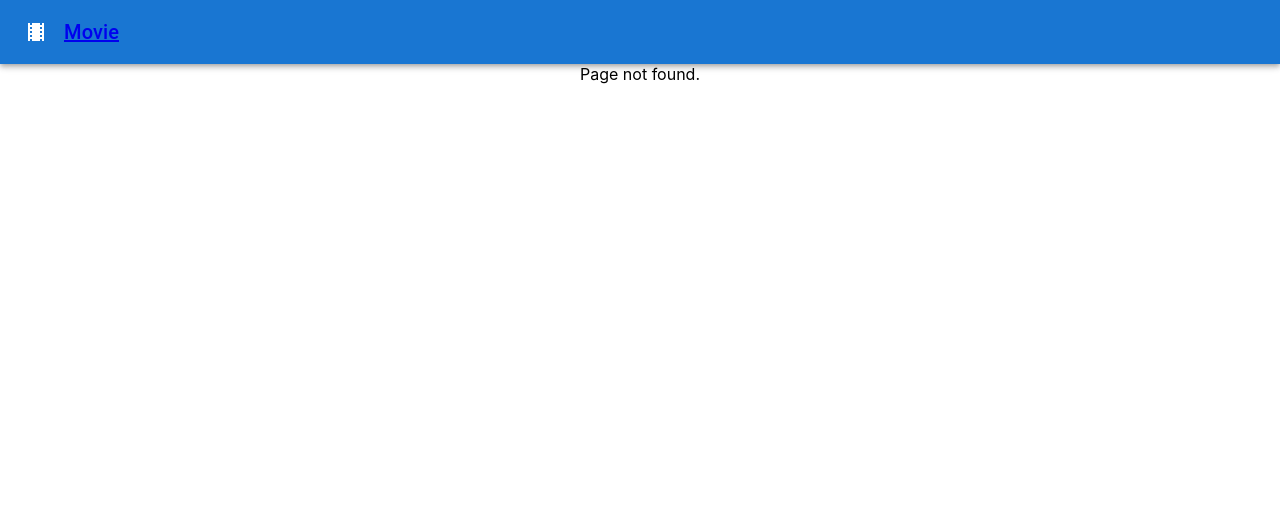
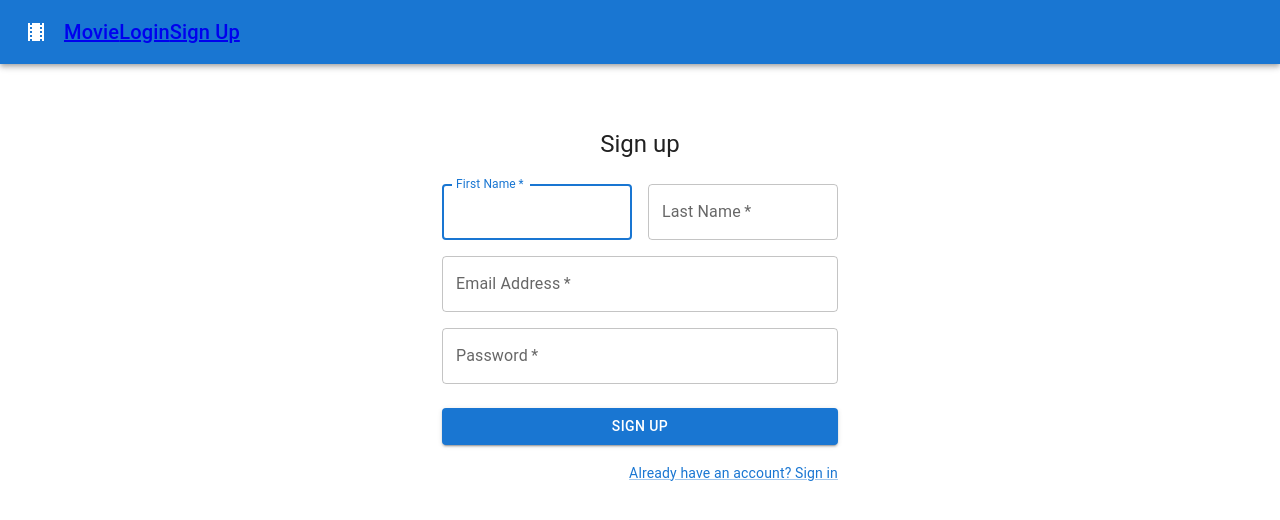
Before and after one commit to enesgokhanozcan/React-MovieProject, a React (Create React App) app: page /register in a window 1280 px wide. Before the commit this address had no page. Shown: the top 520 px of the page. Built offline with nearby package versions, Linux system fonts and the light colour scheme.

Commit message:
Sign in and sign up add.

```diff
--- a/src/App.js
+++ b/src/App.js
@@ -3,17 +3,21 @@ import Header from "./component/Header";
 import MovieDetail from "./component/MovieDetail";
 import Home from "./pages/Home";
 import NotFound from "./pages/NotFound";
-import { Routes, Route} from "react-router-dom";
-
+import { Routes, Route } from "react-router-dom";
+import Login from "./component/Login";
+import Register from "./component/Register";
 
 function App() {
   return (
     <div className="App">
-      <Header/>
+      <Header />
       <Routes>
-        <Route path="/" element={<Home/>}/>
-        <Route path="/movieDetail/:id" element={<MovieDetail/>}/>
-        <Route path="*" element={<NotFound/>}/>
+        <Route path="/" element={<Home />} />
+        <Route path="/movieDetail/:id" element={<MovieDetail />} />
+        <Route path="*" element={<NotFound />} />
+        <Route path="/login" element={<Login />} />
+        <Route path="/register" element={<Register />} />
+
       </Routes>
     </div>
   );
--- a/src/component/Header.js
+++ b/src/component/Header.js
@@ -7,12 +7,18 @@ import { Link } from "react-router-dom";
 
 export default function Header() {
   return <div>
-      <AppBar position="relative">
+      <AppBar position="static">
         <Toolbar>
           <LocalMoviesIcon sx={{ mr: 2 }} />
           <Typography variant="h6" color="inherit" noWrap>
             <Link to="/">Movie</Link>
           </Typography>
+          <Typography variant="h6" color="inherit" noWrap position="right">
+            <Link to="/login">Login</Link>
+          </Typography>
+          <Typography variant="h6" color="inherit" noWrap position="right">
+            <Link to="/register">Sign Up</Link>
+          </Typography>
         </Toolbar>
       </AppBar>
   </div>;
--- /dev/null
+++ b/src/component/Login.js
@@ -0,0 +1,95 @@
+import React, { useState } from "react";
+import Button from "@mui/material/Button";
+import CssBaseline from "@mui/material/CssBaseline";
+import TextField from "@mui/material/TextField";
+import Link from "@mui/material/Link";
+import Grid from "@mui/material/Grid";
+import Box from "@mui/material/Box";
+import Typography from "@mui/material/Typography";
+import Container from "@mui/material/Container";
+
+export default function Login() {
+  const [data, setData] = useState({
+    email: "",
+    password: "",
+  });
+  const handleChange = (e) => {
+    const value = e.target.value;
+    setData({
+      ...data,
+      [e.target.name]: value,
+    });
+  };
+  const handleSubmit = (e) => {
+    e.preventDefault();
+    const userData = {
+      email: data.email,
+      password: data.password,
+    };
+    console.log({
+      email: data.email,
+      password: data.password,
+    });
+  };
+  return (
+    <Container component="main" maxWidth="xs">
+      <CssBaseline />
+      <Box
+        sx={{
+          marginTop: 8,
+          display: "flex",
+          flexDirection: "column",
+          alignItems: "center",
+        }}
+      >
+        <Typography component="h1" variant="h5">
+          Sign in
+        </Typography>
+        <Box component="form" onSubmit={handleSubmit} noValidate sx={{ mt: 1 }}>
+          <TextField
+            margin="normal"
+            required
+            fullWidth
+            id="email"
+            label="Email Address"
+            name="email"
+            autoComplete="email"
+            autoFocus
+            onChange={handleChange}
+          />
+          <TextField
+            margin="normal"
+            required
+            fullWidth
+            name="password"
+            label="Password"
+            type="password"
+            id="password"
+            autoComplete="current-password"
+            onChange={handleChange}
+          />
+          <Button
+            type="submit"
+            fullWidth
+            variant="contained"
+            sx={{ mt: 3, mb: 2 }}
+          >
+            Sign In
+          </Button>
+          <Grid container>
+            <Grid item xs>
+              <Link href="#" variant="body2">
+                Forgot password?
+              </Link>
+            </Grid>
+            <Grid item>
+              <Link href="#" variant="body2">
+                {"Don't have an account? Sign Up"}
+              </Link>
+            </Grid>
+          </Grid>
+        </Box>
+      </Box>
+    </Container>
+  );
+}
--- /dev/null
+++ b/src/component/Register.js
@@ -0,0 +1,120 @@
+import React, { useState } from "react";
+
+import Button from "@mui/material/Button";
+import CssBaseline from "@mui/material/CssBaseline";
+import TextField from "@mui/material/TextField";
+
+import Link from "@mui/material/Link";
+import Grid from "@mui/material/Grid";
+import Box from "@mui/material/Box";
+
+import Typography from "@mui/material/Typography";
+import Container from "@mui/material/Container";
+
+export default function Register() {
+  const [data, setData] = useState({
+    name: "",
+    surname: "",
+    email: "",
+    password: "",
+  });
+  const handleChange = (e) => {
+    const value = e.target.value;
+    setData({
+      ...data,
+      [e.target.name]: value,
+    });
+    console.log(data);
+  };
+  const handleSubmit = (e) => {
+    e.preventDefault();
+    const userData = {
+      name: data.name,
+      surname: data.surname,
+      email: data.email,
+      password: data.password,
+    };
+  };
+  return (
+    <Container component="main" maxWidth="xs">
+      <CssBaseline />
+      <Box
+        sx={{
+          marginTop: 8,
+          display: "flex",
+          flexDirection: "column",
+          alignItems: "center",
+        }}
+      >
+        <Typography component="h1" variant="h5">
+          Sign up
+        </Typography>
+        <Box component="form" noValidate onSubmit={handleSubmit} sx={{ mt: 3 }}>
+          <Grid container spacing={2}>
+            <Grid item xs={12} sm={6}>
+              <TextField
+                autoComplete="given-name"
+                name="firstName"
+                required
+                fullWidth
+                id="firstName"
+                label="First Name"
+                autoFocus
+                onChange={handleChange}
+              />
+            </Grid>
+            <Grid item xs={12} sm={6}>
+              <TextField
+                required
+                fullWidth
+                id="lastName"
+                label="Last Name"
+                name="lastName"
+                autoComplete="family-name"
+                onChange={handleChange}
+              />
+            </Grid>
+            <Grid item xs={12}>
+              <TextField
+                required
+                fullWidth
+                id="email"
+                label="Email Address"
+                name="email"
+                autoComplete="email"
+                onChange={handleChange}
+              />
+            </Grid>
+            <Grid item xs={12}>
+              <TextField
+                required
+                fullWidth
+                name="password"
+                label="Password"
+                type="password"
+                id="password"
+                autoComplete="new-password"
+                onChange={handleChange}
+              />
+            </Grid>
+          </Grid>
+          <Button
+            type="submit"
+            fullWidth
+            variant="contained"
+            sx={{ mt: 3, mb: 2 }}
+          >
+            Sign Up
+          </Button>
+          <Grid container justifyContent="flex-end">
+            <Grid item>
+              <Link href="#" variant="body2">
+                Already have an account? Sign in
+              </Link>
+            </Grid>
+          </Grid>
+        </Box>
+      </Box>
+    </Container>
+  );
+}
```
Also changed, not shown: src/component/MovieDetail.js (+11 -8 lines).
